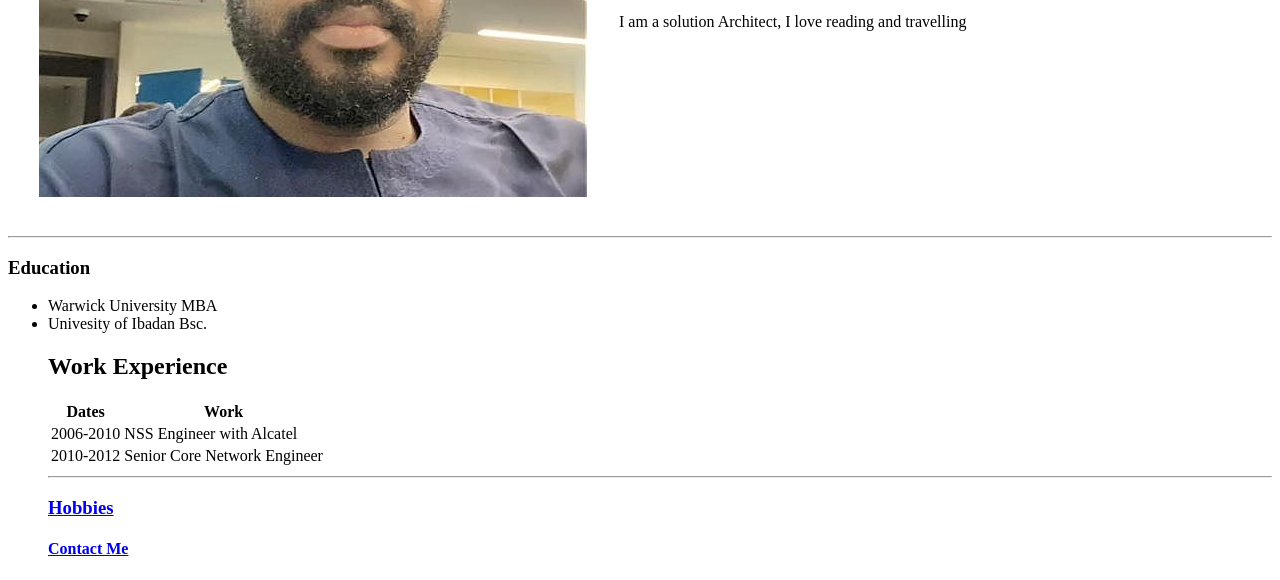
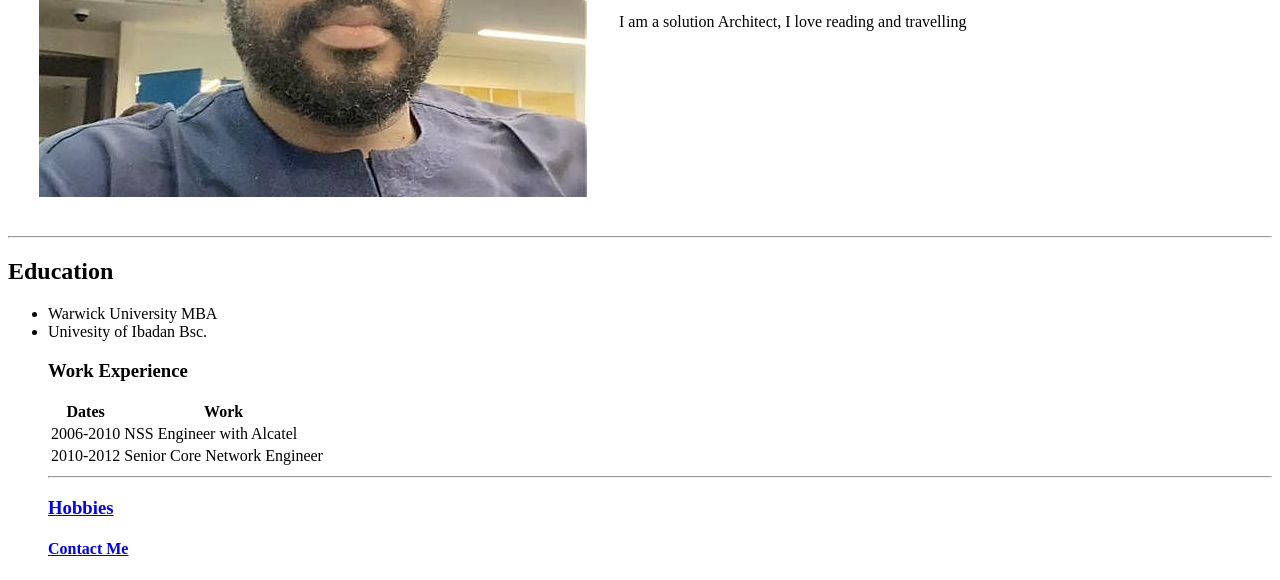
Before and after one commit to Eshooyekunle/CV, a plain HTML site: page index.html in a window 1280 px wide. Shown: the part 285-865 px from the top of the page. Drawn offline with Linux system fonts and the light colour scheme.

Commit message:
Update index.html

```diff
--- a/index.html
+++ b/index.html
@@ -15,11 +15,11 @@
     </tr>
   </table>
   <hr>
-<h3>Education</h3>
+<h2>Education</h2>
   <ul>
     <li>Warwick University MBA</li>
     <li>Univesity of Ibadan Bsc.</li>
- <h2>Work Experience</h2>
+ <h3>Work Experience</h3>
   <table>
      <thead>
        <tr>
```
